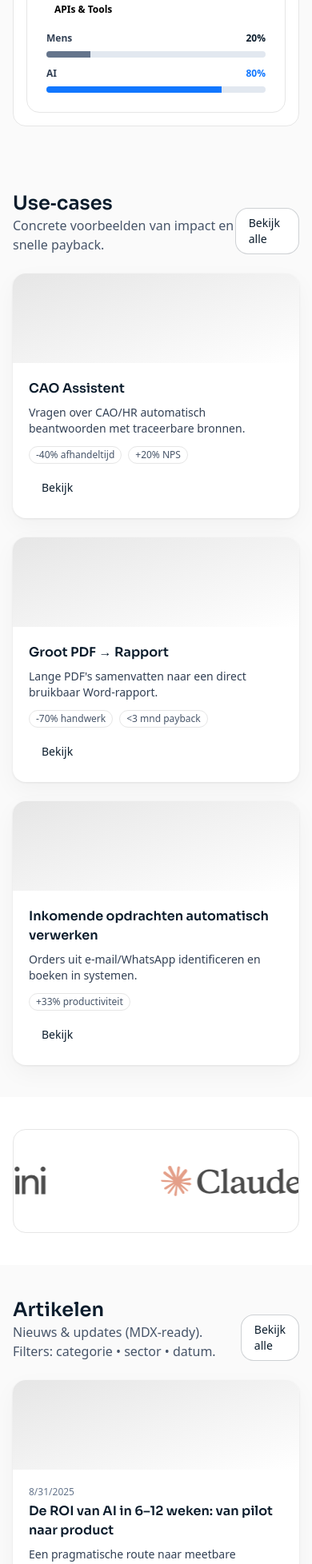
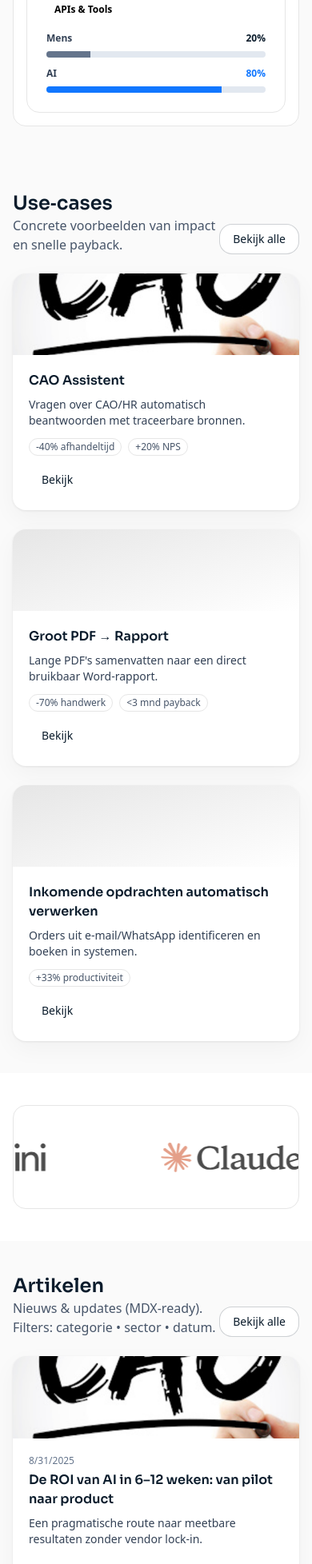
Before and after one commit to cwazuidema/novahorizon_corporate, a Next.js app: page / in a window 390 px wide. Shown: the part 1845-3801 px from the top of the page at 80% size. Built offline with nearby package versions, Linux system fonts and the light colour scheme.

Commit message:
Refactor ArticleCard and UseCaseCard components: Update image handling with responsive design and fallback gradients; enhance homepage buttons for better layout consistency. Add new image assets for articles and use cases.

```diff
--- a/app/artikelen/[slug]/page.js
+++ b/app/artikelen/[slug]/page.js
@@ -22,7 +22,17 @@ export default function ArticlePage({ params }) {
                         {new Date(article.date).toLocaleDateString()} • {article.read} leestijd
                     </div>
                     <Card className="mb-6 overflow-hidden">
-                        <div className="h-48 bg-gradient-to-br from-[#0B1C2C]/10 to-hadfield_blue/10" />
+                        <div className="relative w-full" style={{ aspectRatio: '3.5 / 1' }}>
+                            {article.image ? (
+                                <img
+                                    src={article.image}
+                                    alt={article.title}
+                                    className="absolute inset-0 h-full w-full object-cover"
+                                />
+                            ) : (
+                                <div className="absolute inset-0 bg-gradient-to-br from-[#0B1C2C]/10 to-hadfield_blue/10" />
+                            )}
+                        </div>
                     </Card>
                     <div className="prose prose-slate max-w-none">
                         {mdx.split('\n\n').map((block, i) => {
--- a/app/page.js
+++ b/app/page.js
@@ -74,7 +74,7 @@ export default function HomePage() {
                             <h2 className="text-2xl font-semibold text-[#0B1C2C]" style={{ fontFamily: 'var(--font-sora), var(--font-inter), ui-sans-serif' }}>Use‑cases</h2>
                             <p className="text-slate-600">Concrete voorbeelden van impact en snelle payback.</p>
                         </div>
-                        <Button variant="outline" href="/use-cases">Bekijk alle</Button>
+                        <Button variant="outline" href="/use-cases" className="whitespace-nowrap shrink-0">Bekijk alle</Button>
                     </div>
                     <div className="grid gap-6 sm:grid-cols-2 md:grid-cols-3">
                         {useCaseList.slice(0, 3).map((u) => (
@@ -106,7 +106,7 @@ export default function HomePage() {
                             <h2 className="text-2xl font-semibold text-[#0B1C2C]" style={{ fontFamily: 'var(--font-sora), var(--font-inter), ui-sans-serif' }}>Artikelen</h2>
                             <p className="text-slate-600">Nieuws & updates (MDX-ready). Filters: categorie • sector • datum.</p>
                         </div>
-                        <Button variant="outline" href="/artikelen">Bekijk alle</Button>
+                        <Button variant="outline" href="/artikelen" className="whitespace-nowrap shrink-0">Bekijk alle</Button>
                     </div>
                     <div className="grid gap-6 md:grid-cols-3">
                         {articleList.slice(0, 3).map((a) => (
--- a/components/ArticleCard.jsx
+++ b/components/ArticleCard.jsx
@@ -4,7 +4,18 @@ import Button from './Button';
 export default function ArticleCard({ article, className = '' }) {
     return (
         <Card className={["flex flex-col", className].filter(Boolean).join(' ')}>
-            <div className="h-28 rounded-t-2xl bg-gradient-to-br from-[#E6E6E6] to-white" />
+            <div className="relative w-full rounded-t-2xl overflow-hidden" style={{ aspectRatio: '3.5 / 1' }}>
+                {article.image ? (
+                    <img
+                        src={article.image}
+                        alt={article.title || ''}
+                        aria-hidden={article.title ? undefined : true}
+                        className="absolute inset-0 h-full w-full object-cover"
+                    />
+                ) : (
+                    <div className="absolute inset-0 bg-gradient-to-br from-[#E6E6E6] to-white" />
+                )}
+            </div>
             <div className="flex flex-1 flex-col p-5">
                 <div className="mb-1 text-xs text-slate-500">{new Date(article.date).toLocaleDateString()}</div>
                 <h3 className="mb-2 font-semibold text-[#0B1C2C]" style={{ fontFamily: 'var(--font-sora), var(--font-inter), ui-sans-serif' }}>{article.title}</h3>
--- a/components/UseCaseCard.jsx
+++ b/components/UseCaseCard.jsx
@@ -4,7 +4,18 @@ import Button from './Button';
 export default function UseCaseCard({ useCase, className = '' }) {
     return (
         <Card className={["flex flex-col", className].filter(Boolean).join(' ')}>
-            <div className="h-28 rounded-t-2xl bg-gradient-to-br from-[#E6E6E6] to-white" />
+            <div className="relative w-full rounded-t-2xl overflow-hidden" style={{ aspectRatio: '3.5 / 1' }}>
+                {useCase.image ? (
+                    <img
+                        src={useCase.image}
+                        alt=""
+                        aria-hidden="true"
+                        className="absolute inset-0 h-full w-full object-cover"
+                    />
+                ) : (
+                    <div className="h-full w-full bg-gradient-to-br from-[#E6E6E6] to-white" />
+                )}
+            </div>
             <div className="flex flex-1 flex-col p-5">
                 <h3 className="mb-2 font-semibold text-[#0B1C2C]" style={{ fontFamily: 'var(--font-sora), var(--font-inter), ui-sans-serif' }}>{useCase.name}</h3>
                 <p className="mb-3 text-sm text-slate-700">{useCase.blurb}</p>
--- a/data/articles.js
+++ b/data/articles.js
@@ -2,6 +2,7 @@ export const articleList = [
     {
         slug: 'roi-van-ai-6-12-weken',
         title: 'De ROI van AI in 6–12 weken: van pilot naar product',
+        image: '/img/cao.png',
         teaser: 'Een pragmatische route naar meetbare resultaten zonder vendor lock-in.',
         date: '2025-08-31',
         read: '6 min',
--- a/data/useCases.js
+++ b/data/useCases.js
@@ -2,6 +2,7 @@ export const useCaseList = [
     {
         slug: 'cao-assistent',
         name: 'CAO Assistent',
+        image: '/img/cao.png',
         outcome: ['-40% afhandeltijd', '+20% NPS'],
         blurb: 'Vragen over CAO/HR automatisch beantwoorden met traceerbare bronnen.',
     },
```
Also changed, not shown: public/img/cao.png (added).
